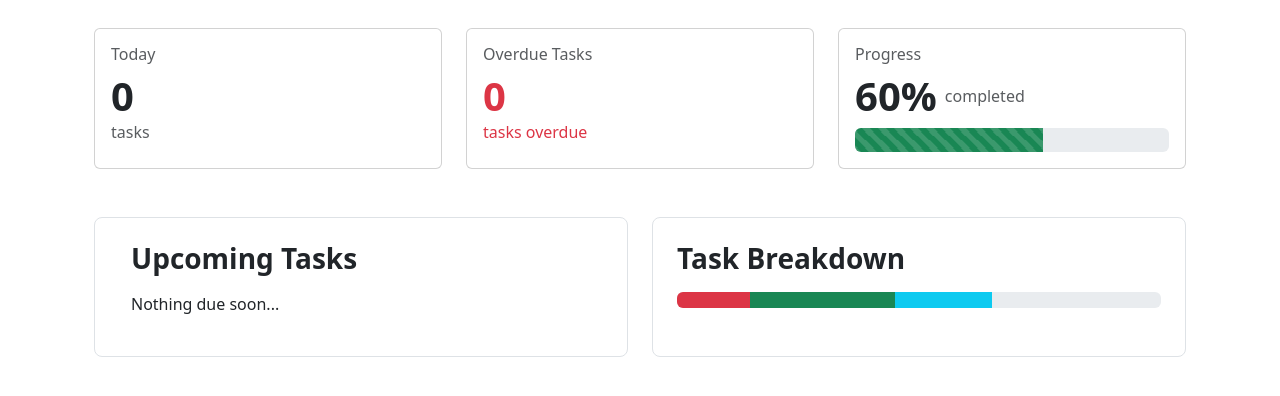
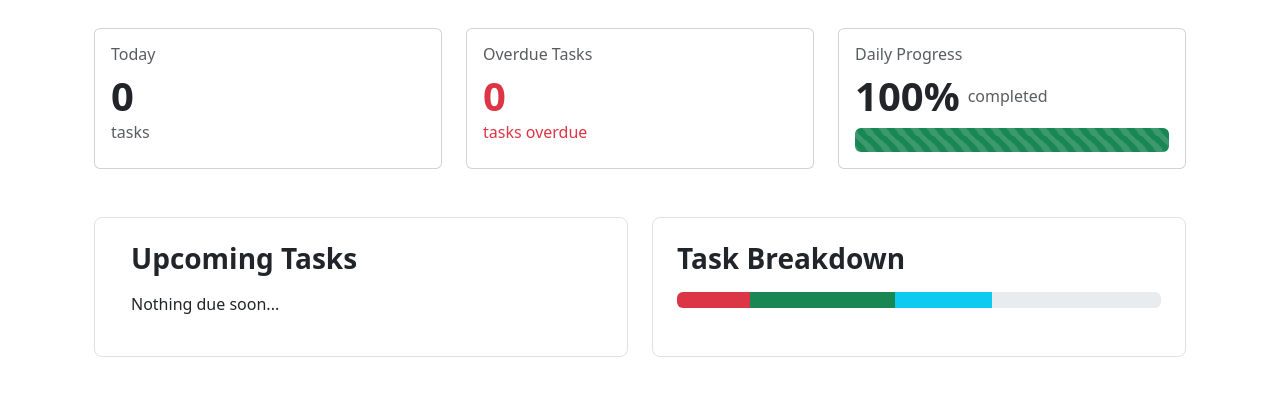
Before and after one commit to LogicEgg/CITasker, a Flask app: page / in a window 1280 px wide. Shown: the part 67-463 px from the top of the page. Run offline with Flask 3, Linux system fonts and the light colour scheme; tables that the repository leaves empty hold one stand-in row (values such as "Sample post").

Commit message:
Progression bar working now

```diff
--- a/app.py
+++ b/app.py
@@ -17,6 +17,7 @@ db.init_app(app)
 
 @app.route("/")
 def homepage():
+    events = [i for i in db.session.execute(select(Event)).scalars()]
     urgent = [i for i in db.session.execute(select(Event).where(Event.deadline < datetime.now() + timedelta(days=4))).scalars() if not i.completed]
     complete = [i for i in db.session.execute(select(Event).where(Event.completed)).scalars()]
     start = datetime(datetime.now().year, datetime.now().month, datetime.now().day)
@@ -24,7 +25,9 @@ def homepage():
     due = [i for i in db.session.execute(select(Event).where(Event.deadline <= end).where(Event.deadline >= start)).scalars() if not i.completed]
     overdue = [i for i in db.session.execute(select(Event).where(Event.deadline < start)).scalars() if not i.completed]
     urgent.sort(key=operator.attrgetter('deadline'))
-    return render_template("index.html", upcoming=urgent, completed=complete, today=due, overdue=overdue)
+    completion_percentage = round(len(complete) / len(events) * 100)
+    print(completion_percentage)
+    return render_template("index.html", upcoming=urgent, completed=complete, today=due, overdue=overdue, percent=completion_percentage)
 
 @app.route("/terms")
 def term_page():
--- a/templates/index.html
+++ b/templates/index.html
@@ -21,13 +21,13 @@
 
         <div class="col-12 col-md-4">
             <div class="card p-3 h-100">
-                <h6 class="text-muted">Progress</h6>
+                <h6 class="text-muted">Daily Progress</h6>
                 <div class="d-flex align-items-center mb-2">
-                    <span class="display-6 fw-bold me-2">60%</span>
+                    <span class="display-6 fw-bold me-2">{{ percent }}%</span>
                     <span class="text-muted">completed</span>
                 </div>
                 <div class="progress" style="height: 1.5rem;">
-                    <div class="progress-bar bg-success progress-bar-striped progress-bar-animated" style="width: 60%">
+                    <div class="progress-bar bg-success progress-bar-striped progress-bar-animated" style="width: {{ percent }}%">
                     </div>
                 </div>
             </div>
```
